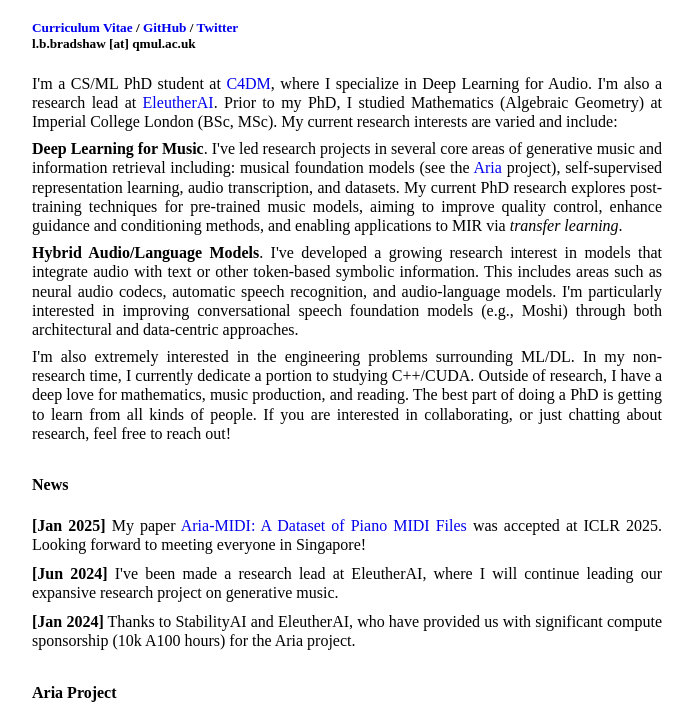
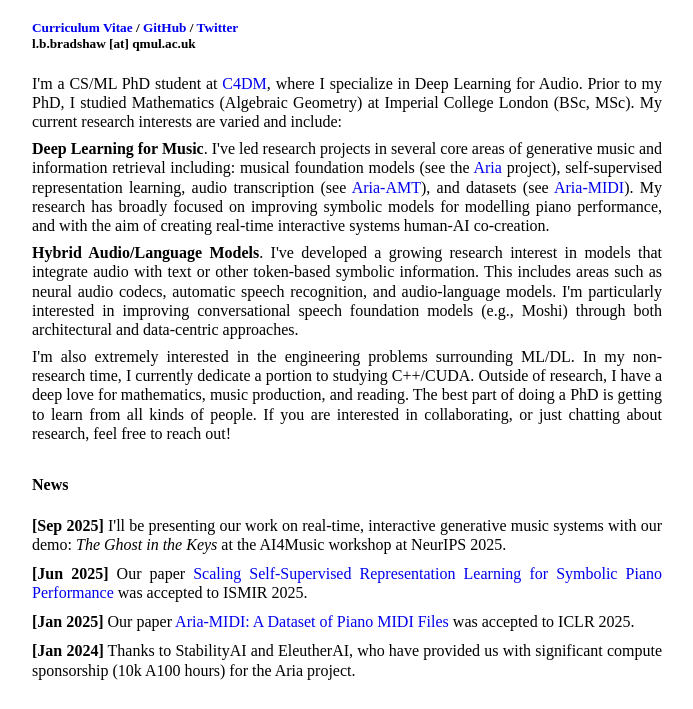
Before and after one commit to loubbrad/website, a plain HTML site: page index.html in a window 1280 px wide. Shown: the part 65-774 px from the top of the page, without its empty margins (293-986 px from the left). Drawn offline with Linux system fonts and the light colour scheme.

Commit message:
update news

```diff
--- a/index.html
+++ b/index.html
@@ -62,12 +62,12 @@
                 / <a href="https://twitter.com/loubbrad">Twitter</a>
                 <br><span>l.b.bradshaw [at] qmul.ac.uk</span></h5>
 
-            <p>I'm a CS/ML PhD student at <a href="https://www.c4dm.eecs.qmul.ac.uk/">C4DM</a>, where I specialize in Deep Learning for Audio. I'm also a research lead at <a href="https://www.eleuther.ai/">EleutherAI</a>.
+            <p>I'm a CS/ML PhD student at <a href="https://www.c4dm.eecs.qmul.ac.uk/">C4DM</a>, where I specialize in Deep Learning for Audio.
                 Prior to my PhD, I studied Mathematics (Algebraic Geometry) at Imperial College London (BSc, MSc). My current research interests are varied and include:
             </p>
             <p><b>Deep Learning for Music</b>. I've led research projects in several core areas of generative music and information retrieval including: musical foundation models
-            (see the <a href="https://github.com/EleutherAI/aria">Aria</a> project), self-supervised representation learning, audio transcription, and datasets. My current
-            PhD research explores post-training techniques for pre-trained music models, aiming to improve quality control, enhance guidance and conditioning methods, and enabling applications to MIR via <i>transfer learning</i>.</p>
+            (see the <a href="https://github.com/EleutherAI/aria">Aria</a> project), self-supervised representation learning, audio transcription (see <a href="https://github.com/EleutherAI/aria-amt">Aria-AMT</a>), and datasets (see <a href="https://huggingface.co/datasets/loubb/aria-midi">Aria-MIDI</a>).
+            My research has broadly focused on improving symbolic models for modelling piano performance, and with the aim of creating real-time interactive systems human-AI co-creation.
 
             <p><b>Hybrid Audio/Language Models</b>. I've developed a growing research interest in models that integrate audio with text or other token-based symbolic information.
                 This includes areas such as neural audio codecs, automatic speech recognition, and audio-language models. I'm particularly interested in improving conversational
@@ -81,10 +81,13 @@
             <h4>News</h4>
             <ul style="list-style-type: none; padding-left: 0;">
                 <li>
-                <b>[Jan 2025]</b> My paper <a href="https://openreview.net/forum?id=X5hrhgndxW">Aria-MIDI: A Dataset of Piano MIDI Files</a> was accepted at ICLR 2025. Looking forward to meeting everyone in Singapore!
+                <b>[Sep 2025]</b> I'll be presenting our work on real-time, interactive generative music systems with our demo: <i>The Ghost in the Keys</i> at the AI4Music workshop at NeurIPS 2025.
                 </li>
                 <li>
-                <b>[Jun 2024]</b> I've been made a research lead at EleutherAI, where I will continue leading our expansive research project on generative music. </li>
+                <b>[Jun 2025]</b> Our paper <a href="https://arxiv.org/abs/2506.23869">Scaling Self-Supervised Representation Learning for Symbolic Piano Performance</a> was accepted to ISMIR 2025.
+                </li>
+                <li>
+                <b>[Jan 2025]</b> Our paper <a href="https://openreview.net/forum?id=X5hrhgndxW">Aria-MIDI: A Dataset of Piano MIDI Files</a> was accepted to ICLR 2025.
                 </li>
                 <li>
                 <b>[Jan 2024]</b> Thanks to StabilityAI and EleutherAI, who have provided us with significant compute sponsorship (10k A100 hours) for the Aria project.
```
